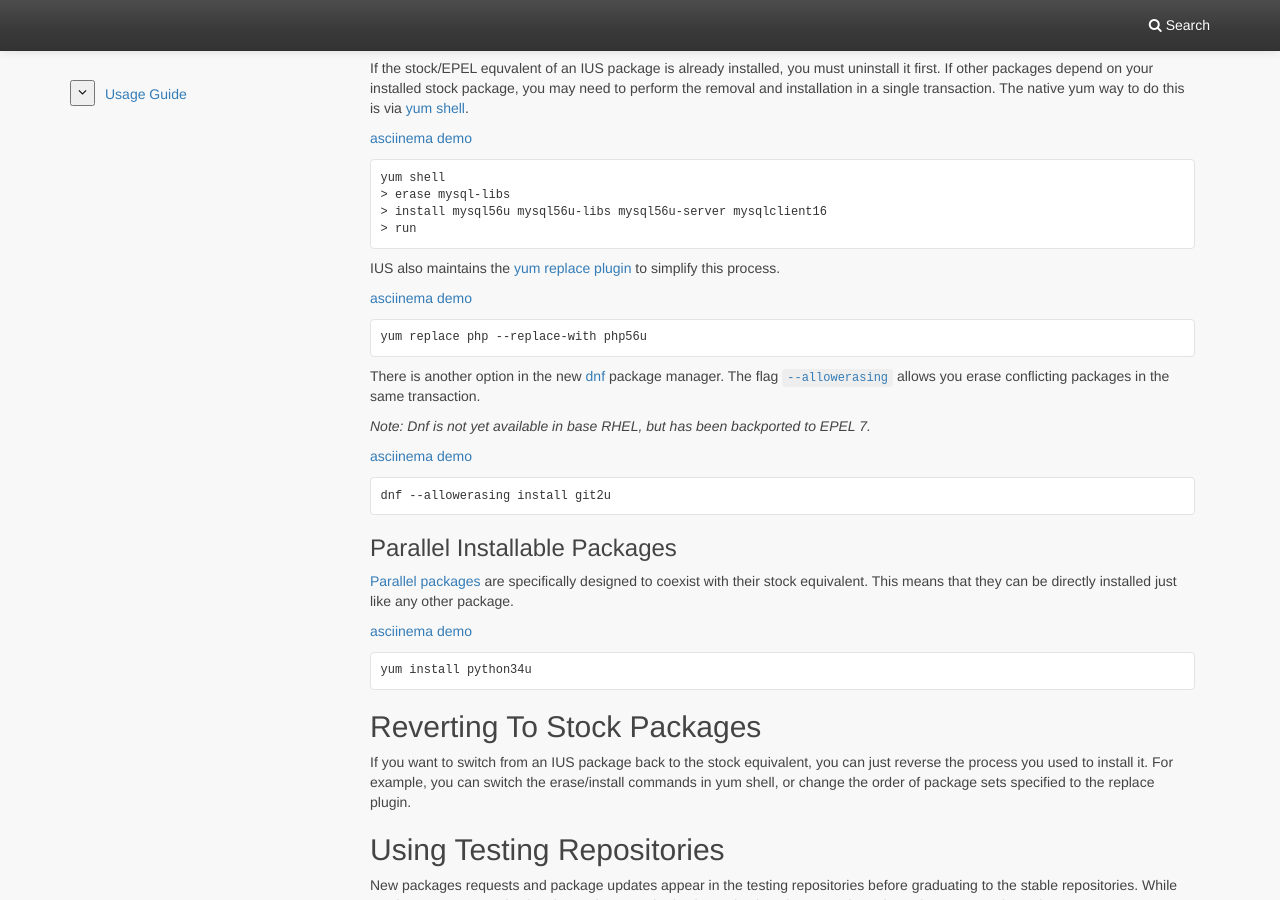
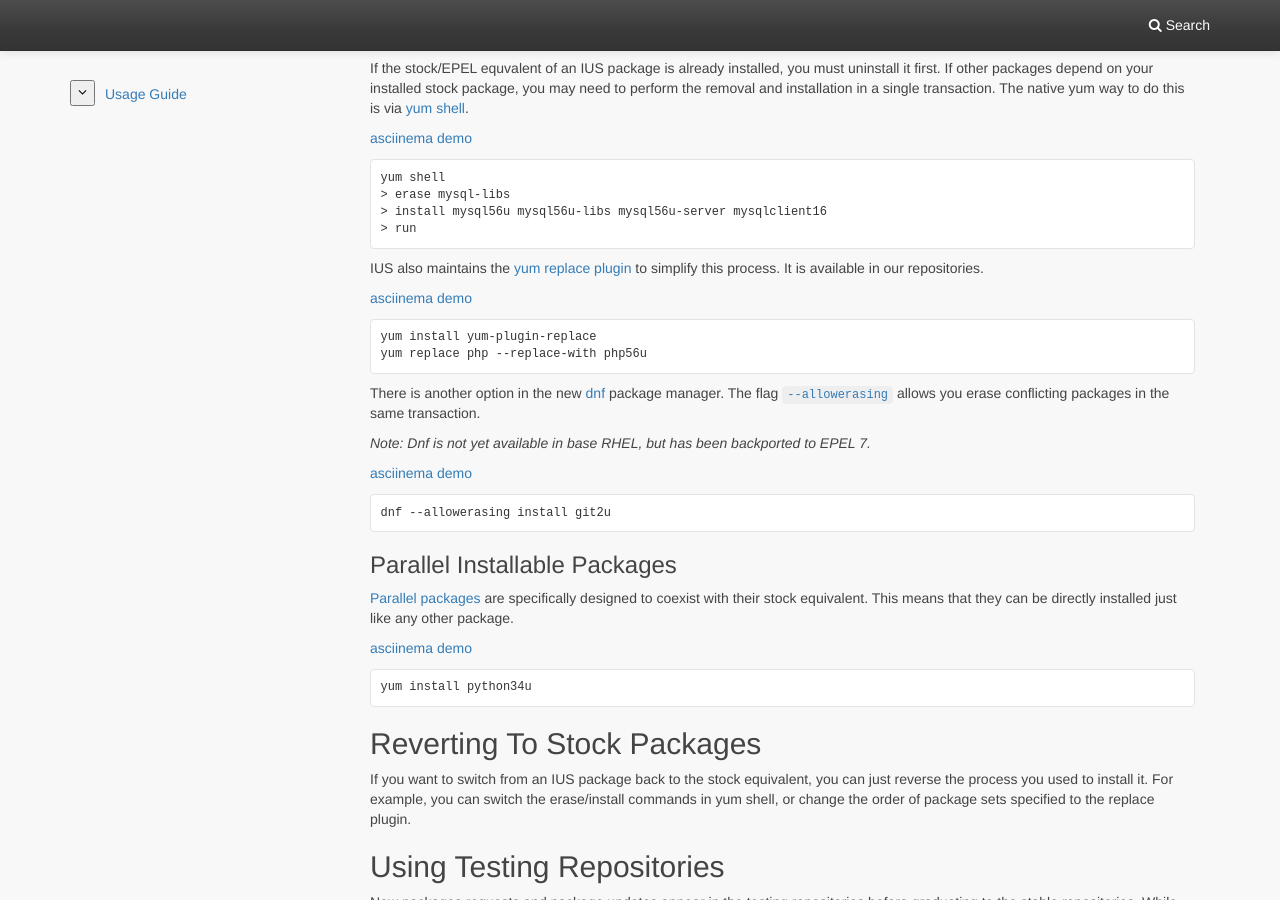
Before and after one commit to iusrepo/ius.io, an MkDocs documentation site: the page built from docs/Usage.md, in a window 1280 px wide and 900 px high, scrolled down 986 px. Built offline with MkDocs 1.6.1, drawn with Linux system fonts in a browser that asks for light colours; nearby versions of some CDN libraries; library files that are not in the unit come from our copies; comment, search, counter and statistics services are not loaded; old or Windows-style settings are respelled for this version of MkDocs.

Commit message:
clarify where the replace plugin comes from (fixes #10)

````diff
--- a/docs/Usage.md
+++ b/docs/Usage.md
@@ -73,11 +73,13 @@ yum shell
 > run
 ```
 
-IUS also maintains the [yum replace plugin][9] to simplify this process.
+IUS also maintains the [yum replace plugin][9] to simplify this process.  It is
+available in our repositories.
 
 [asciinema demo][10]
 
 ```bash
+yum install yum-plugin-replace
 yum replace php --replace-with php56u
 ```
 
````
